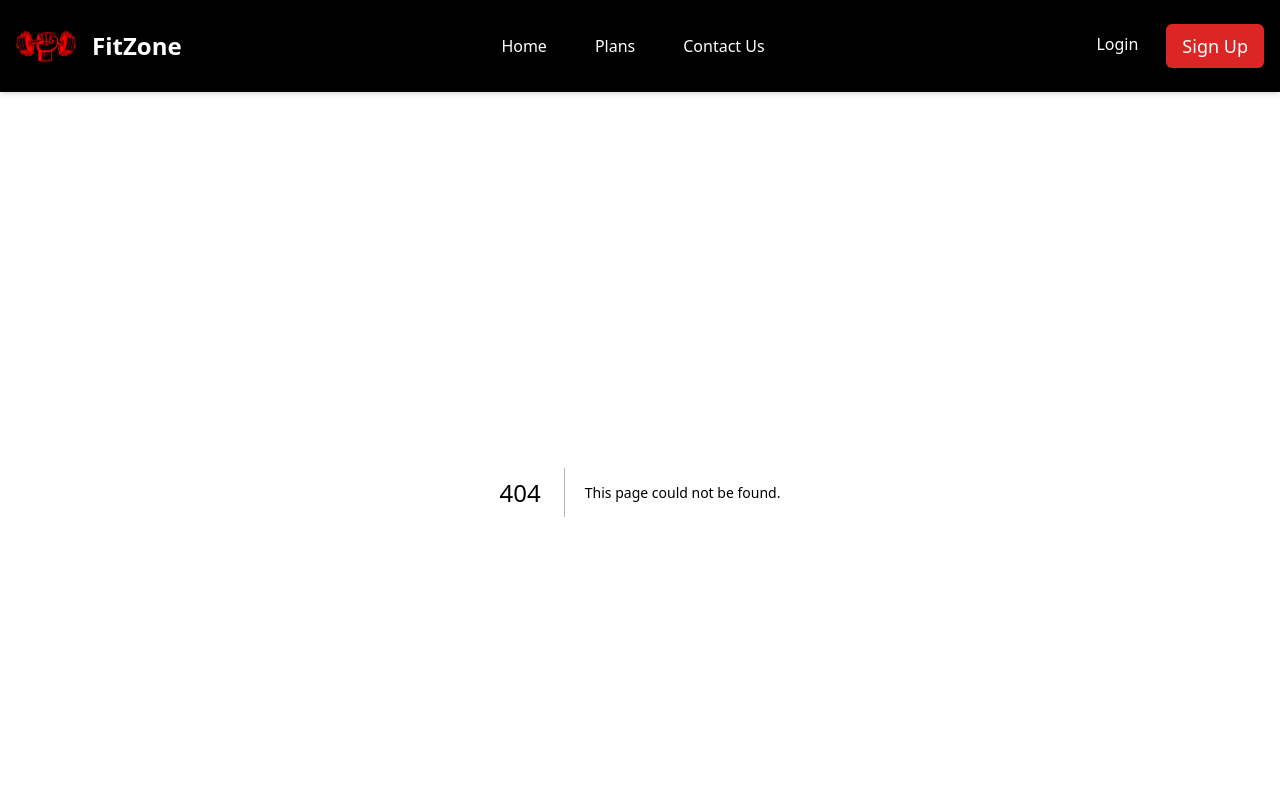
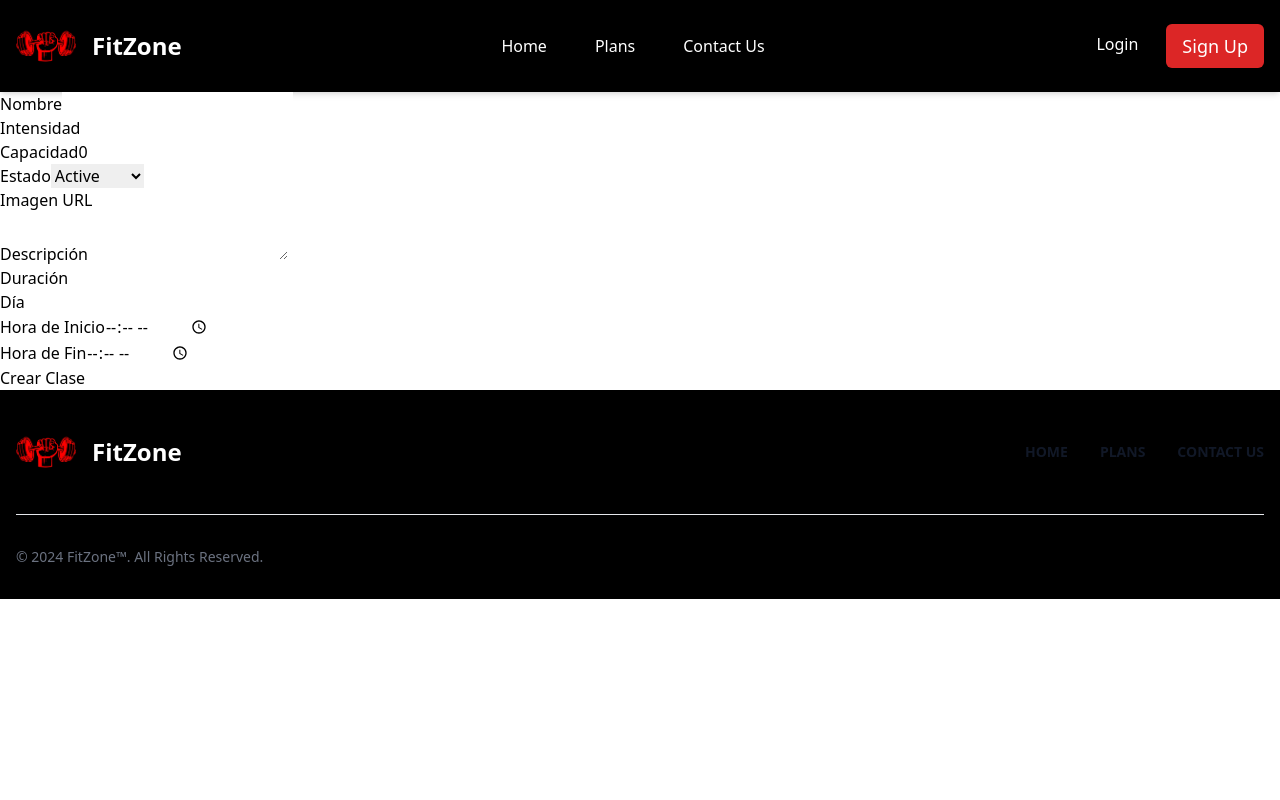
Before and after one commit to Kann2411/El_Gaalpon_de_Jose, a Next.js app in the folder Frontend/: page /classes in a window 1280 px wide. Before the commit this address had no page. Shown: the top 800 px of the page. Built offline with nearby package versions, Linux system fonts and the light colour scheme.

Commit message:
Funcionalidad de crear clases

```diff
--- /dev/null
+++ b/Frontend/src/app/classes/page.tsx
@@ -0,0 +1,8 @@
+import CreateClass from '@/components/CreateClass/CreateClass'
+import React from 'react'
+
+export default function Classes() {
+  return (
+    <CreateClass/>
+  )
+}
--- /dev/null
+++ b/Frontend/src/components/CreateClass/CreateClass.tsx
@@ -0,0 +1,178 @@
+'use client'
+import React from 'react';
+import { useFormik } from 'formik';
+import * as Yup from 'yup';
+import { GymClass } from '@/interfaces/interfaces';
+import { createGymClass } from '@/lib/server/fetchClasses';
+
+const CreateGymClassForm: React.FC = () => {
+  const formik = useFormik<GymClass>({
+    initialValues: {
+      name: '',
+      intensity: '',
+      capacity: 0,
+      status: 'Active',
+      image: '',
+      description: '',
+      duration: '',
+      day: '',
+      starttime: '',
+      endtime: '',
+    },
+    validationSchema: Yup.object({
+      name: Yup.string().required('El nombre es obligatorio'),
+      intensity: Yup.string().required('La intensidad es obligatoria'),
+      capacity: Yup.number()
+        .required('La capacidad es obligatoria')
+        .min(1, 'La capacidad debe ser al menos 1'),
+      status: Yup.string().required('El estado es obligatorio'),
+      image: Yup.string().url('Debe ser una URL válida').required('La imagen es obligatoria'),
+      description: Yup.string().required('La descripción es obligatoria'),
+      duration: Yup.string().required('La duración es obligatoria'),
+      day: Yup.string().required('El día es obligatorio'),
+      starttime: Yup.string().required('La hora de inicio es obligatoria'),
+      endtime: Yup.string().required('La hora de fin es obligatoria'),
+    }),
+    onSubmit: async (values) => {
+        try {
+            const response = await createGymClass(values);
+            alert('Clase creada con éxito: ' + response.id);
+            // Resetea el formulario si es necesario
+            formik.resetForm();
+          } catch (error) {
+            const errorMessage = (error as Error).message || 'Error desconocido';
+            alert('Error al crear la clase: ' + errorMessage);
+          }
+    },
+  });
+
+  return (
+    <form onSubmit={formik.handleSubmit}>
+      <div>
+        <label htmlFor="name">Nombre</label>
+        <input
+          id="name"
+          name="name"
+          type="text"
+          onChange={formik.handleChange}
+          value={formik.values.name}
+        />
+        {formik.errors.name && <div>{formik.errors.name}</div>}
+      </div>
+
+      <div>
+        <label htmlFor="intensity">Intensidad</label>
+        <input
+          id="intensity"
+          name="intensity"
+          type="text"
+          onChange={formik.handleChange}
+          value={formik.values.intensity}
+        />
+        {formik.errors.intensity && <div>{formik.errors.intensity}</div>}
+      </div>
+
+      <div>
+        <label htmlFor="capacity">Capacidad</label>
+        <input
+          id="capacity"
+          name="capacity"
+          type="number"
+          onChange={formik.handleChange}
+          value={formik.values.capacity}
+        />
+        {formik.errors.capacity && <div>{formik.errors.capacity}</div>}
+      </div>
+
+      <div>
+        <label htmlFor="status">Estado</label>
+        <select
+          id="status"
+          name="status"
+          onChange={formik.handleChange}
+          value={formik.values.status}
+        >
+          <option value="Active">Active</option>
+          <option value="Finished">Finished</option>
+          <option value="Cancelled">Cancelled</option>
+        </select>
+        {formik.errors.status && <div>{formik.errors.status}</div>}
+      </div>
+
+      <div>
+        <label htmlFor="image">Imagen URL</label>
+        <input
+          id="image"
+          name="image"
+          type="text"
+          onChange={formik.handleChange}
+          value={formik.values.image}
+        />
+        {formik.errors.image && <div>{formik.errors.image}</div>}
+      </div>
+
+      <div>
+        <label htmlFor="description">Descripción</label>
+        <textarea
+          id="description"
+          name="description"
+          onChange={formik.handleChange}
+          value={formik.values.description}
+        />
+        {formik.errors.description && <div>{formik.errors.description}</div>}
+      </div>
+
+      <div>
+        <label htmlFor="duration">Duración</label>
+        <input
+          id="duration"
+          name="duration"
+          type="text"
+          onChange={formik.handleChange}
+          value={formik.values.duration}
+        />
+        {formik.errors.duration && <div>{formik.errors.duration}</div>}
+      </div>
+
+      <div>
+        <label htmlFor="day">Día</label>
+        <input
+          id="day"
+          name="day"
+          type="text"
+          onChange={formik.handleChange}
+          value={formik.values.day}
+        />
+        {formik.errors.day && <div>{formik.errors.day}</div>}
+      </div>
+
+      <div>
+        <label htmlFor="starttime">Hora de Inicio</label>
+        <input
+          id="starttime"
+          name="starttime"
+          type="time"
+          onChange={formik.handleChange}
+          value={formik.values.starttime}
+        />
+        {formik.errors.starttime && <div>{formik.errors.starttime}</div>}
+      </div>
+
+      <div>
+        <label htmlFor="endtime">Hora de Fin</label>
+        <input
+          id="endtime"
+          name="endtime"
+          type="time"
+          onChange={formik.handleChange}
+          value={formik.values.endtime}
+        />
+        {formik.errors.endtime && <div>{formik.errors.endtime}</div>}
+      </div>
+
+      <button type="submit">Crear Clase</button>
+    </form>
+  );
+};
+
+export default CreateGymClassForm;
--- a/Frontend/src/components/LoginForm/LoginForm.tsx
+++ b/Frontend/src/components/LoginForm/LoginForm.tsx
@@ -9,7 +9,7 @@ import  Swal  from 'sweetalert2'
 
 export default function LoginForm() {
   const router = useRouter();
-  const { signIn } = useContext(UserContext);
+  const { signIn, user } = useContext(UserContext);
 
   const initialValues = {
     email: '',
@@ -32,7 +32,8 @@ export default function LoginForm() {
         },
         buttonsStyling: false,
       })
-      router.push('/home');
+
+      router.push("/home");
     } else {
       Swal.fire({
         title: 'Ups!',
--- a/Frontend/src/components/NavBar/index.tsx
+++ b/Frontend/src/components/NavBar/index.tsx
@@ -174,14 +174,16 @@ console.log('user:' + user.imgUrl)
 ) : user?.role === "admin" ? (
   <nav className="flex-1 flex items-center justify-center">
     <ul className="flex space-x-6 list-none m-0 p-0 items-center justify-center flex-grow">
-      {["Users", "Coaches", "Admins"].map((item, index) => {
+      {["Users", "Coaches", "Admins", "Classes"].map((item, index) => {
         const lowerCaseItem = item.toLowerCase();
         const route =
           lowerCaseItem === "users"
             ? "/users"
             : lowerCaseItem === "coaches"
             ? "/coaches"
-            : "/admins";
+             : lowerCaseItem === "admins"
+            ? "/admins"
+            : "/classes"
 
         return (
           <li key={index} className="relative group">
--- a/Frontend/src/components/RegisterForm/RegisterForm.tsx
+++ b/Frontend/src/components/RegisterForm/RegisterForm.tsx
@@ -10,7 +10,7 @@ import Swal from 'sweetalert2';
 
 export default function RegisterFormComponent() {
   const router = useRouter();
-  const { signUp } = useContext(UserContext);
+  const { signUp, user } = useContext(UserContext);
 
   const initialValues: IRegister = {
     phone: "",
@@ -37,7 +37,7 @@ export default function RegisterFormComponent() {
         },
         buttonsStyling: false,
       })
-      router.push("/home");
+
     } else {
       Swal.fire({
         title: 'Ups!',
--- a/Frontend/src/lib/server/fetchClasses.tsx
+++ b/Frontend/src/lib/server/fetchClasses.tsx
@@ -1,3 +1,5 @@
+import { GymClass } from "@/interfaces/interfaces";
+
 export const getClassData = async () => {
     try {
       const response = await fetch('http://localhost:3000/class', {
@@ -16,33 +18,31 @@ export const getClassData = async () => {
     }
   };
 
-  interface Class {
-    name: string;
-    intensity: string;
-    capacity: number;
-    status: string;
-    image: string;
-    description: string;
-    duration: string;
-    scheludeId:string
-  }
+
+  // Función para enviar datos
+// Cambia la firma de la función
+// classService.ts
 
 
-  export const createClass = async (classData: Class) => {
+
+export const createGymClass = async (gymClass: GymClass) => {
   try {
     const response = await fetch('http://localhost:3000/class', {
       method: 'POST',
-        body: JSON.stringify(classData),
+      headers: {
+        'Content-Type': 'application/json',
+      },
+      body: JSON.stringify(gymClass),
     });
 
     if (!response.ok) {
-        throw new Error(`Error: ${response.status} ${response.statusText}`);
+      throw new Error(`Error: ${response.statusText}`);
     }
 
     const data = await response.json();
-      console.log('Class created:', data);
     return data;
   } catch (error) {
-      console.error('Error creating class:', error);
+    console.error('Error al crear la clase:', error);
+    throw error;
   }
 };
--- a/Frontend/src/lib/server/fetchCoaches.tsx
+++ b/Frontend/src/lib/server/fetchCoaches.tsx
@@ -10,7 +10,7 @@ export async function createPlan(description: string) {
         method: "POST",
         headers: {
             'Content-Type': 'application/json',
-            'Authorization': `Bearer ${token}` // Incluyendo el token en el encabezado
+            'Authorization': `Bearer ${token}`
         },
         body: JSON.stringify(bodyData),
       });
@@ -39,10 +39,10 @@ export async function createPlan(description: string) {
 
     try {
         const response = await fetch(`http://localhost:3000/files/uploadImage/${id}`, {
-            method: 'POST',
+            method: 'PATCH',
             body: formData,
             headers: {
-                'Authorization': `Bearer ${token}` // Incluyendo el token en el encabezado
+                'Authorization': `Bearer ${token}`
             }
         });
 
```
Also changed, not shown: Frontend/src/interfaces/interfaces.ts (+13 -0 lines), Frontend/src/utils/classValidationSchema.tsx (added, +18 -0 lines), Frontend/src/views/HomeView/HomeView.tsx (+5 -3 lines). Lines whose indentation alone changed are shown as unchanged.
